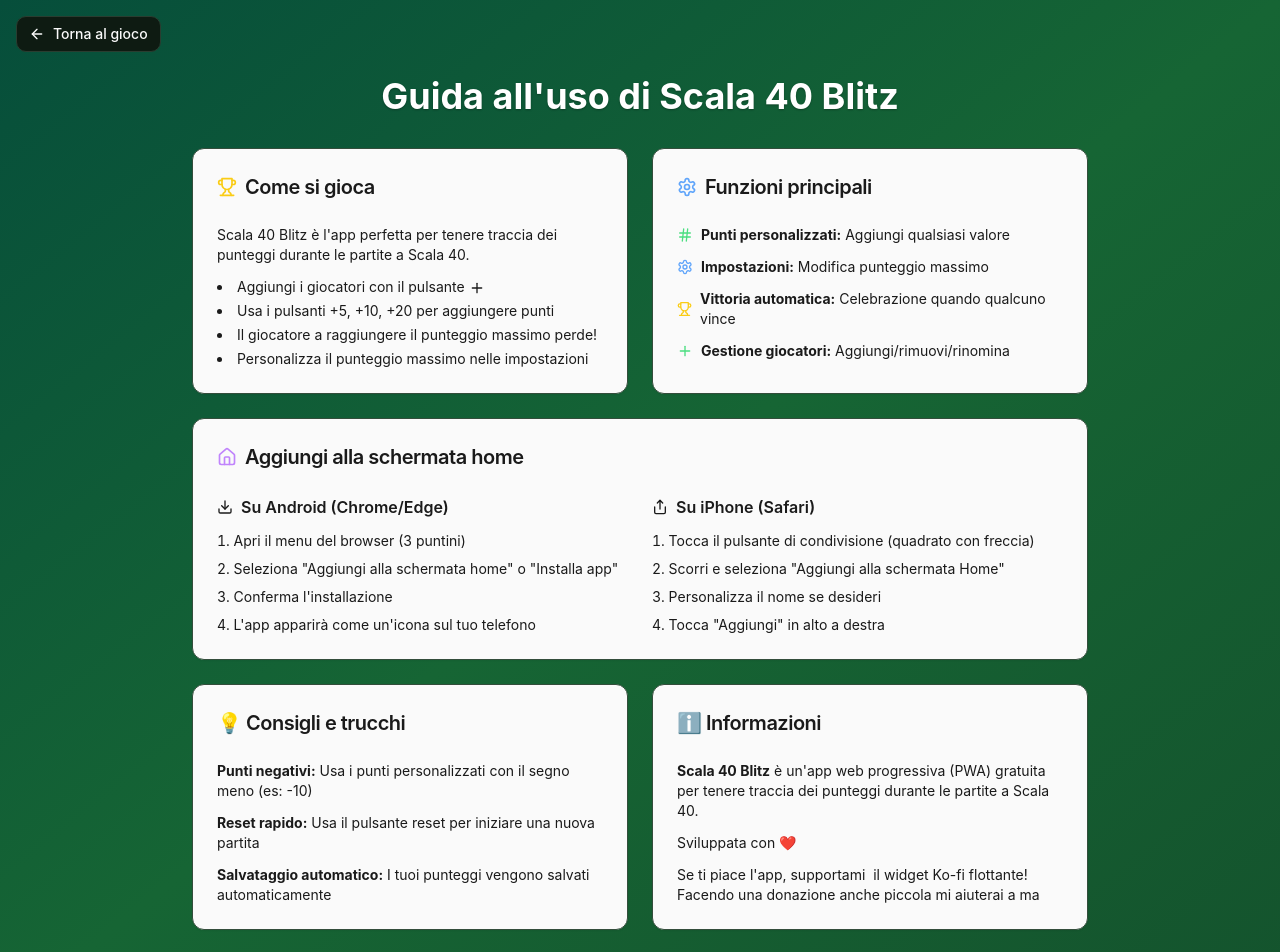
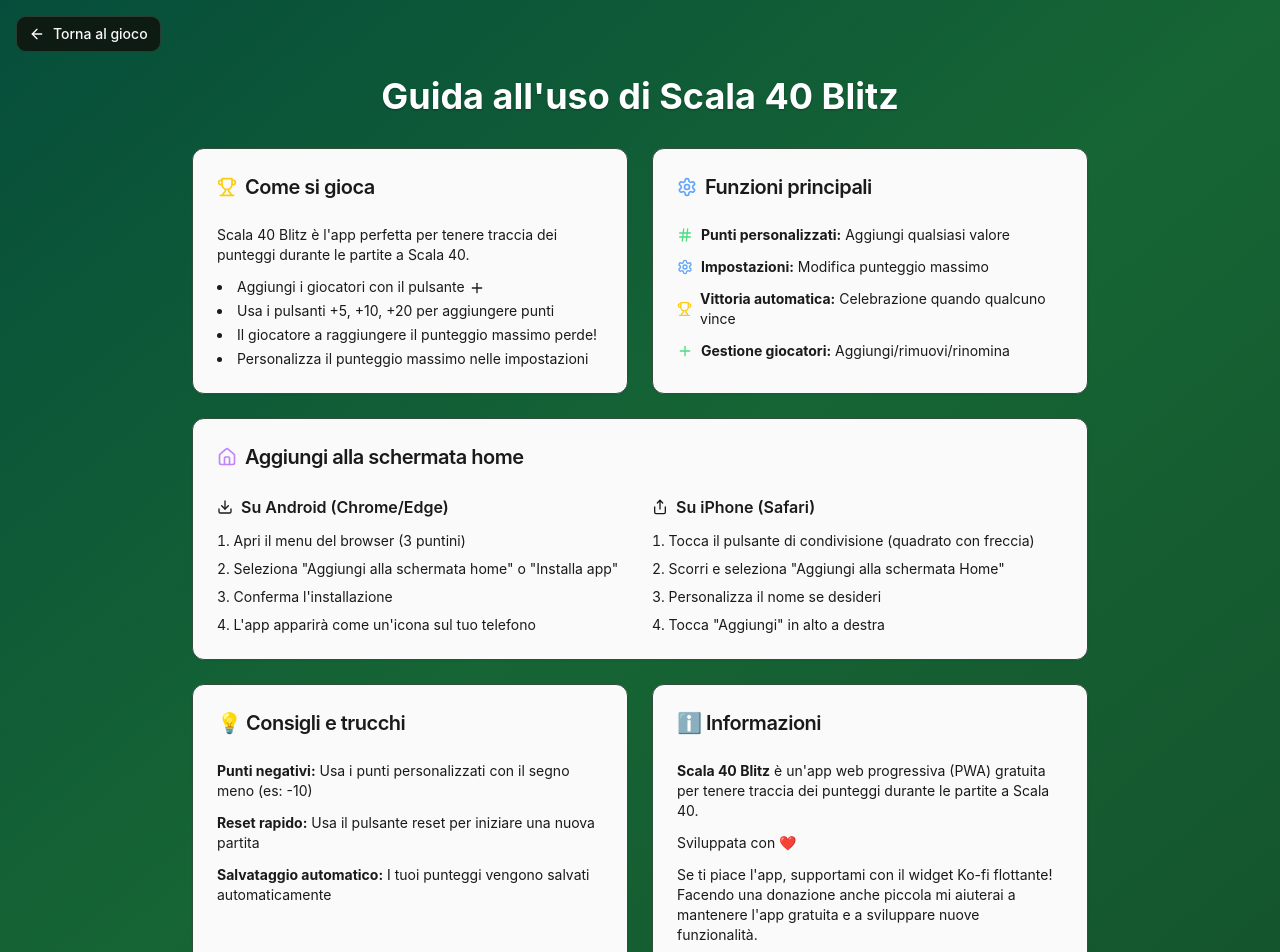
Before and after one commit to Chrxstxqn/ScalaDash, a React (Vite) app: page /help in a window 1280 px wide. Shown: the top 952 px of the page. Built offline with nearby package versions, Linux system fonts and the light colour scheme.

Commit message:
Update Help page content
Complete the "Informazioni" section of the Help page with details about the app's purpose and a call to action for support.

```diff
--- a/src/pages/Help.tsx
+++ b/src/pages/Help.tsx
@@ -146,8 +146,8 @@ const Help = () => {
                 <p>
                   <strong>Scala 40 Blitz</strong> è un'app web progressiva (PWA) gratuita per tenere traccia dei punteggi durante le partite a Scala 40.
                 </p>
-                <p>Sviluppata con ❤️ </p>
-                <p>Se ti piace l'app, supportami  il widget Ko-fi flottante! Facendo una donazione anche piccola mi aiuterai a ma</p>
+                <p>Sviluppata con ❤️ </p>
+                <p>Se ti piace l'app, supportami con il widget Ko-fi flottante! Facendo una donazione anche piccola mi aiuterai a mantenere l'app gratuita e a sviluppare nuove funzionalità.</p>
               </div>
             </CardContent>
           </Card>
```
